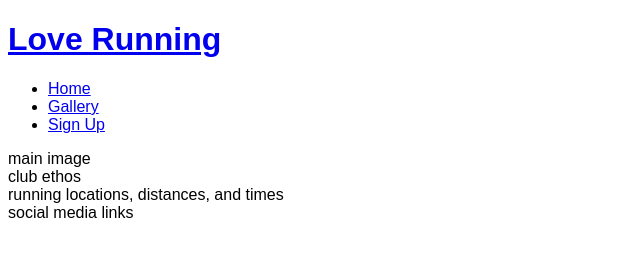
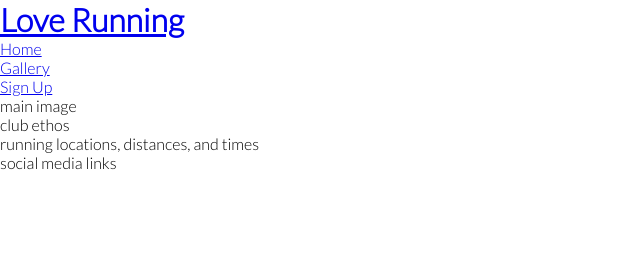
Before and after one commit to anjalee-kulasinghe/Love-Running, a plain HTML site: page index.html in a window 1280 px wide. Shown: the whole page, without its empty margins (0-640 px from the left). Drawn offline with Linux system fonts and the light colour scheme.

Commit message:
Add google font and remove default margin, padding and border

```diff
--- a/assets/css/style.css
+++ b/assets/css/style.css
@@ -1,3 +1,13 @@
+@import url('https://fonts.googleapis.com/css2?family=Lato:wght@300&family=Oswald&display=swap');
+
+/*remove all default margin, padding and border values*/
+* {
+    margin: 0;
+    padding: 0;
+    border: none;
+}
+
 body {
-    font-family: Arial;
+    font-family: lato, sans-serif;
+    font-weight: 300;
 }
```
Also changed, not shown: index.html (+2 -0 lines).
